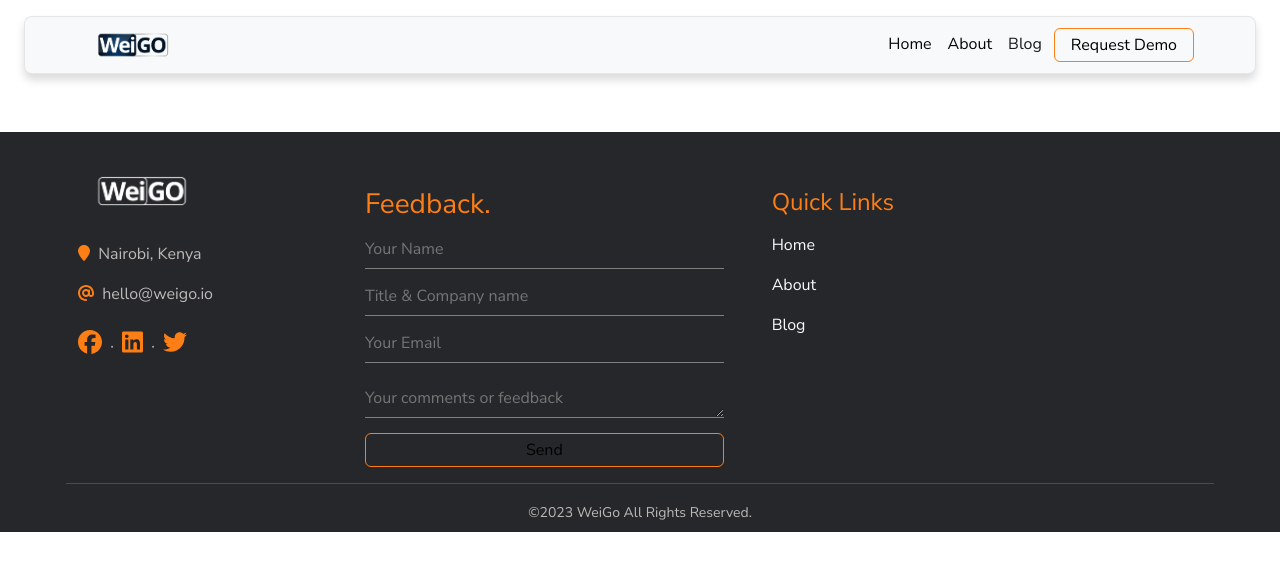
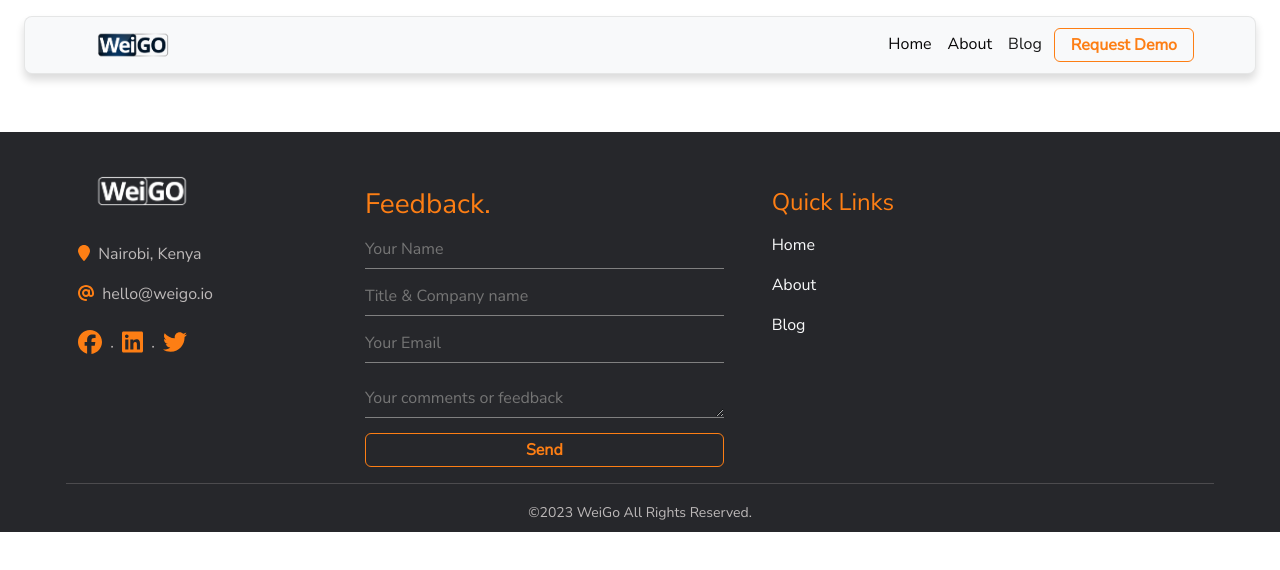
Before and after one commit to ndiranguW/weigo-web, a React (Create React App) app: page /blog/1 in a window 1280 px wide. Shown: the top 570 px of the page. Built offline with nearby package versions, Linux system fonts and the light colour scheme; no server answers; a web font is replaced by a local one.

Commit message:
update btns styles

```diff
--- a/src/components/navbar/header.css
+++ b/src/components/navbar/header.css
@@ -30,21 +30,23 @@
   object-fit: contain;
 }
 
-.demo-btn{
+.demo-btn {
   border-radius: 6px;
   border: 1px #fd7e14 solid;
   padding: 4px 16px;
   background-color: rgba(255, 255, 255, 0);
+  color: #fd7e14;
+  font-weight: 600;
 }
 
-.demo-btn:hover{
+.demo-btn:hover {
   background-color: #fd7e14;
   color: #fff;
-  transition: .2s;
+  transition: 0.2s;
 }
 
 /* topnav small screen rules */
-@media only screen and (max-width: 600px) {
+@media only screen and (max-width: 767px) {
   .top-nav {
     height: 10%;
     text-align: center;
```
